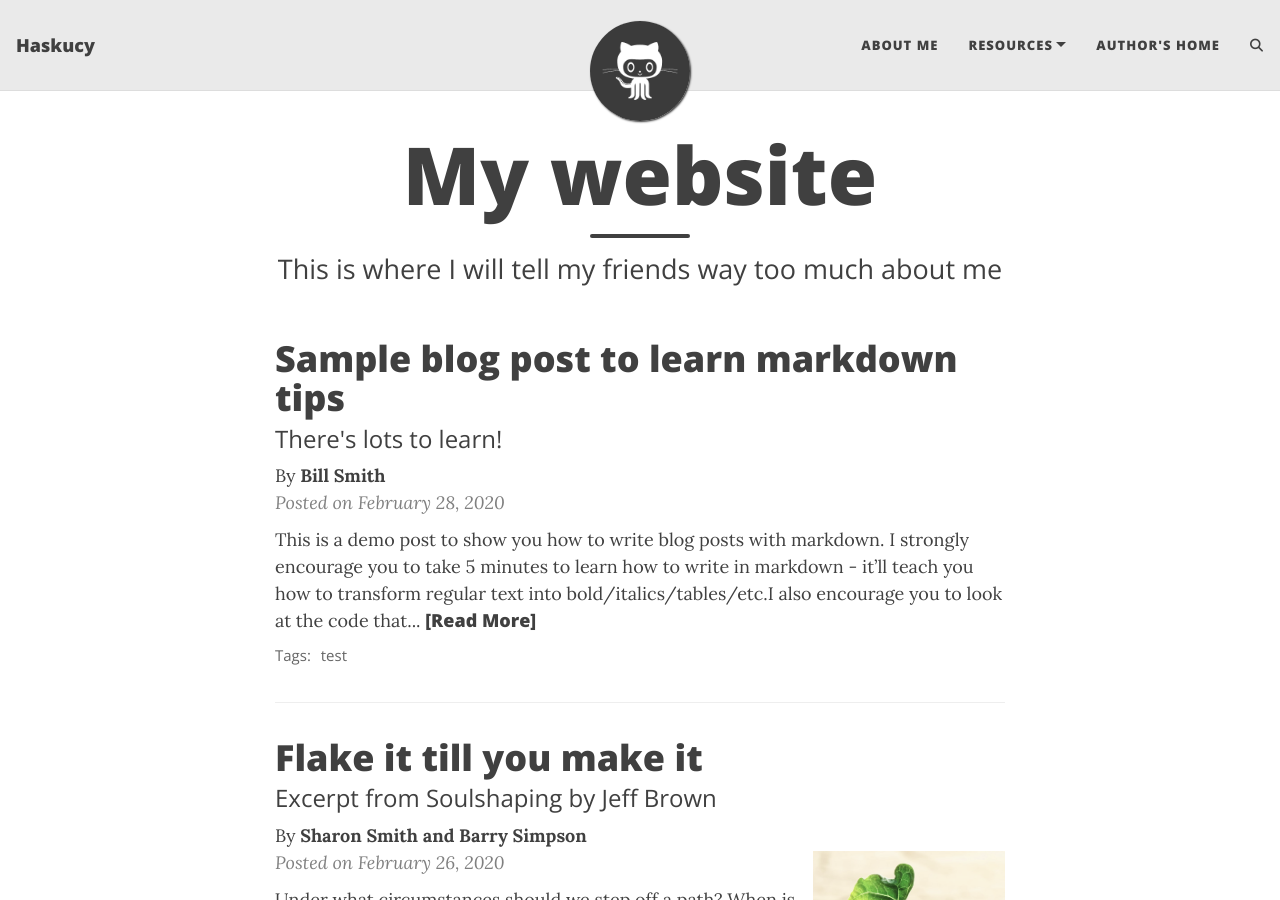
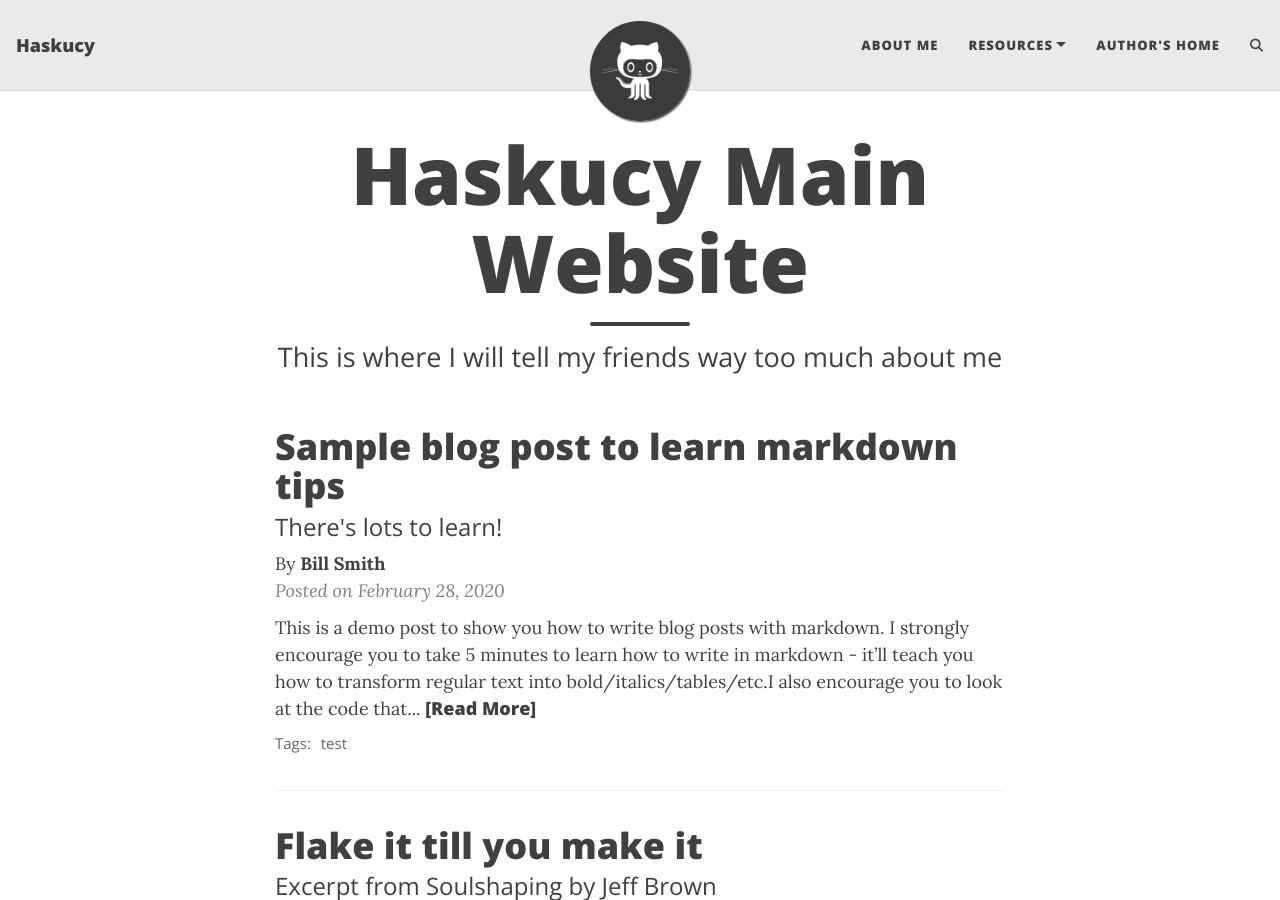
Before and after one commit to haskucy/staging-haskucy.github.io, a Jekyll site: the page built from index.html, in a window 1280 px wide and 900 px high. Built offline with Jekyll 4.4.1, drawn with Linux system fonts in a browser that asks for light colours; the list of posts is cut into pages by our own code; comment, search, counter and statistics services are not loaded.

```diff
--- a/index.html
+++ b/index.html
@@ -1,5 +1,5 @@
 ---
 layout: home
-title: My website
+title: Haskucy Main Website
 subtitle: This is where I will tell my friends way too much about me
 ---
```
Also changed, not shown: aboutme.md (+1 -1 lines), .github/FUNDING.yml (deleted), .github/issue_template.md (deleted), .github/pull_request_template.md (deleted).
